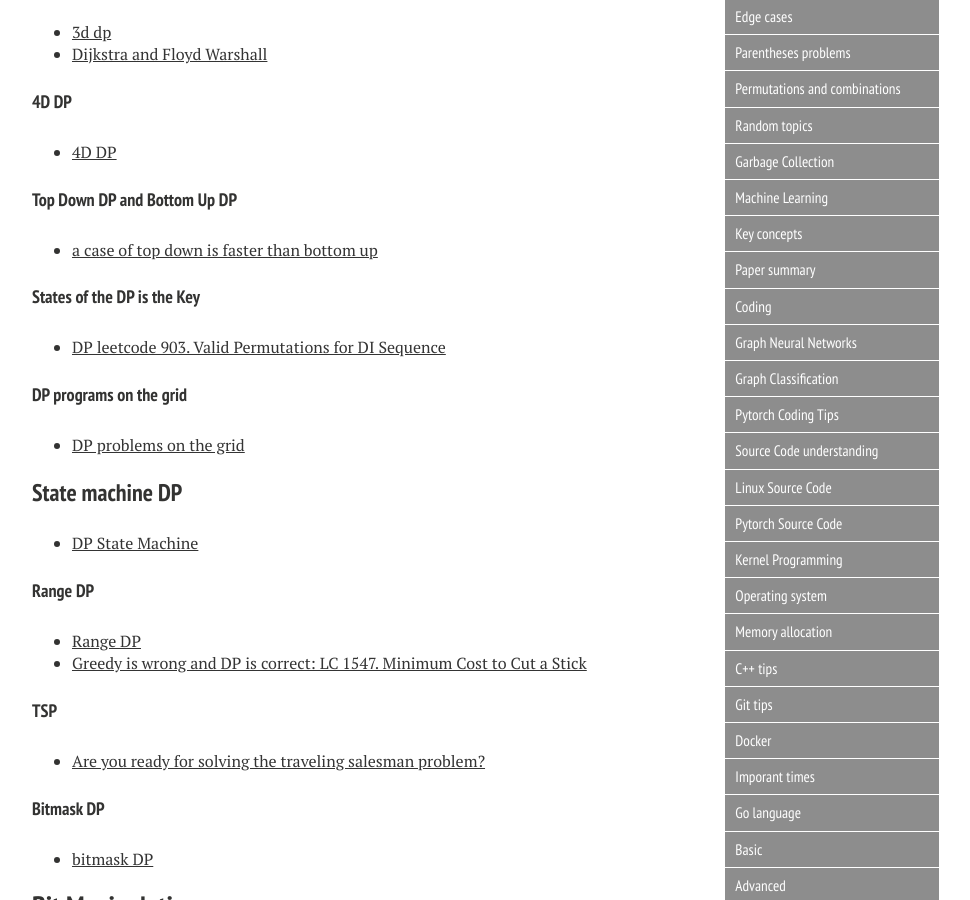
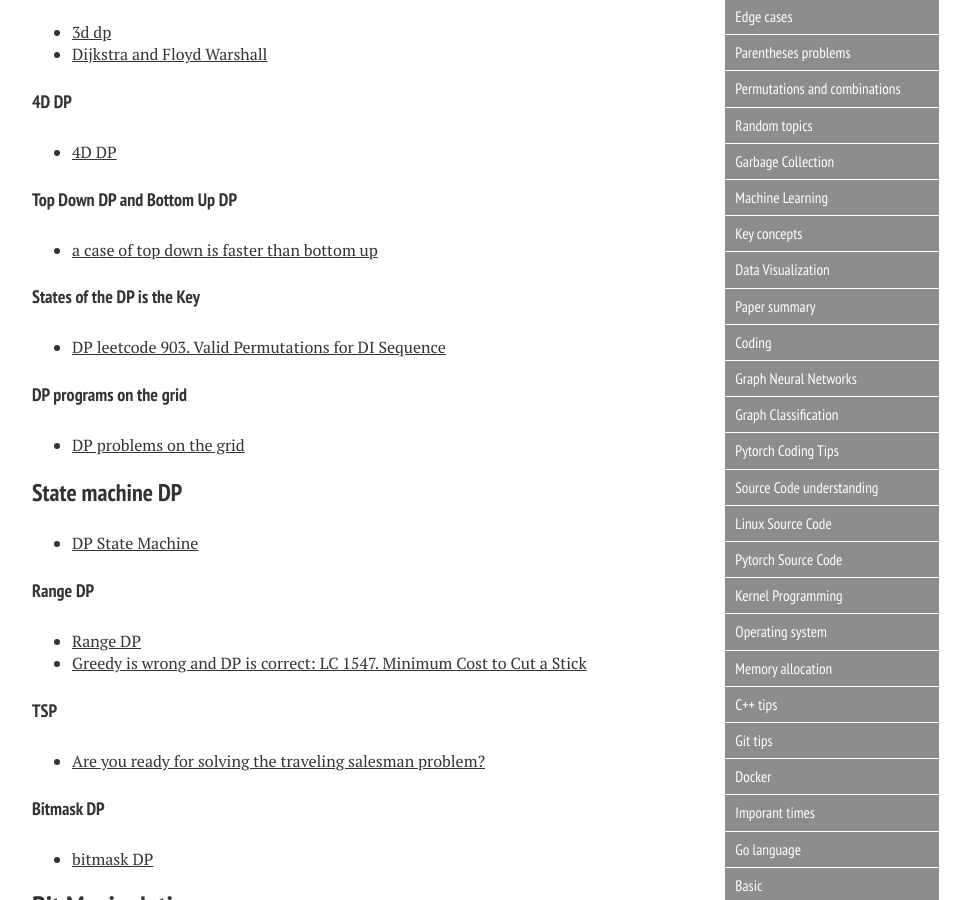
Before and after one commit to xiaokeshen/xiaokeshen.github.io, a Jekyll site: the page built from blog/index.md, in a window 1280 px wide and 900 px high, scrolled down 3252 px. Shown: the whole window, without its empty margins (288-1258 px from the left). Built offline with Jekyll 4.4.1, drawn with Linux system fonts in a browser that asks for light colours; nearby versions of some CDN libraries; some of the changed text lies outside the part shown.

Commit message:
Add blog related Tableau and TabPy

```diff
--- a/blog/index.md
+++ b/blog/index.md
@@ -376,6 +376,9 @@
 - [ROC and EER](https://medium.com/@jim.morris.shen/roc-receiver-operating-characteristic-and-eer-equal-error-rate-ac5a576fae38?sk=d6a21f9b39e3dd5d420474fb1b6a8dc0)
 - [Softmax and LogSoftmax](https://jimmy-shen.medium.com/softmax-or-logsoftmax-97784cd43b35)
 
+### Data Visualization
+- [Tableau and TabPy](https://jimmy-shen.medium.com/tableau-and-tabpy-3f9264755430)
+
 ### Paper summary
 - [Summary of the paper “Understanding Deep Learning Requires Rethinking Generalization"](https://medium.com/@jim.morris.shen/summary-of-the-paper-understanding-deep-learning-requires-rethinking-generalization-aced06f31b51)
 
```
